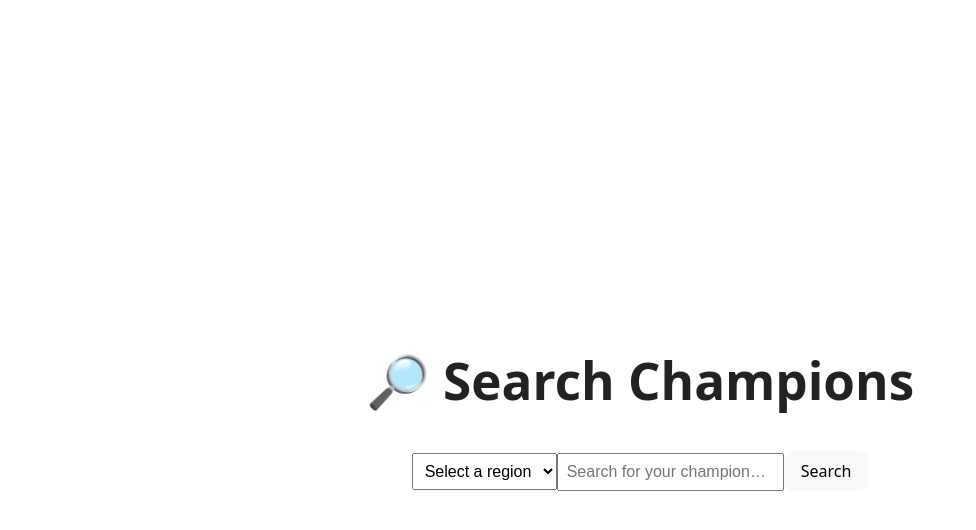
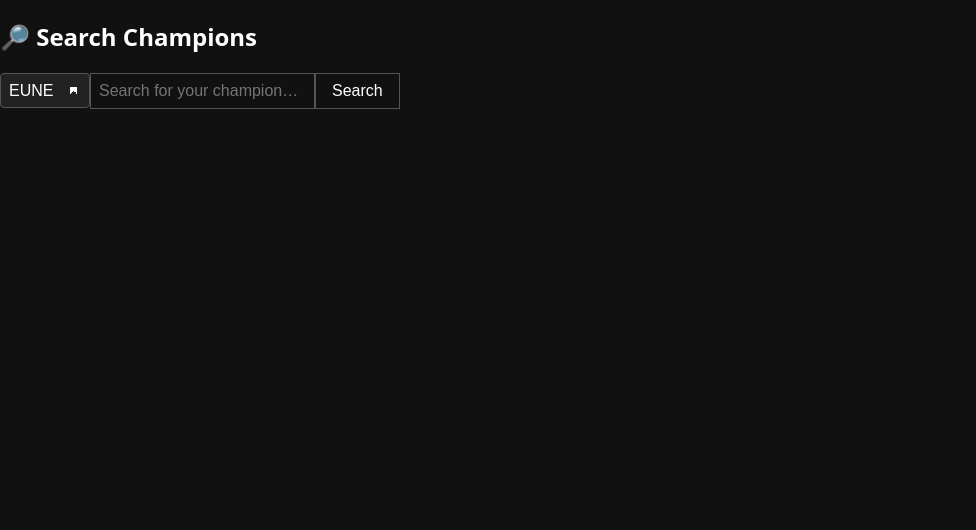
Before and after one commit to mongoose84/lol, a Vue app: page / in a window 1280 px wide. Shown: the top 530 px of the page, without its empty margins (0-976 px from the left). Built offline with nearby package versions, Linux system fonts and the light colour scheme.

Commit message:
Added my own main.css file

```diff
--- /dev/null
+++ b/src/assets/main.css
@@ -0,0 +1,53 @@
+/* src/assets/main.css */
+html, body {
+  /* Make the background dark enough so white text is readable */
+  background-color: #111;   /* optional – you probably want a dark bg */
+  color: #fff;              /* default text colour for everything */
+  margin: 0;
+  padding: 0;
+  font-family: system-ui, sans-serif;
+}
+
+/* Ensure that form controls (inputs, selects, buttons) also inherit the colour */
+input,
+textarea,
+select,
+button {
+  color: inherit;          /* inherit the white colour */
+  background: transparent;/* keep background transparent or set a dark shade */
+  border: 1px solid #555; /* optional – give them a visible border */
+}
+
+/* If you ever need to force‑override a component that sets its own colour,
+   use the universal selector with higher specificity */
+*:not([style]) {
+  color: #fff !important;
+}
+
+/* ---- Dark‑theme select (global) ---- */
+.select-dark {
+  -webkit-appearance: none;
+  -moz-appearance: none;
+  appearance: none;
+  padding: 0.5rem 2.5rem 0.5rem 0.75rem;
+  border-radius: 4px;
+  border: 1px solid #555;
+  background-color: #222;
+  color: #fff;
+  background-image: linear-gradient(45deg, transparent 50%, #fff 50%),
+                    linear-gradient(-45deg, transparent 50%, #fff 50%);
+  background-position: right 0.75rem top 50%, right 0.75rem top 50%;
+  background-size: 0.45em 0.45em, 0.45em 0.45em;
+  background-repeat: no-repeat;
+}
+.select-dark:hover,
+.select-dark:focus {
+  border-color: #888;
+  outline: none;
+  box-shadow: 0 0 0 2px rgba(255,255,255,0.15);
+}
+.select-dark option {
+  background-color: #222;
+  color: #fff;
+}
+.select-dark::-ms-expand { display: none; }
--- a/src/main.js
+++ b/src/main.js
@@ -1,6 +1,5 @@
 import { createApp } from 'vue'
-import './style.css'
 import router from './router'
 import App from './App.vue'
-
+import './assets/main.css' // Tailwind CSS
 createApp(App).use(router).mount('#app')
--- a/src/style.css
+++ /dev/null
@@ -1,79 +0,0 @@
-:root {
-  font-family: system-ui, Avenir, Helvetica, Arial, sans-serif;
-  line-height: 1.5;
-  font-weight: 400;
-
-  color-scheme: light dark;
-  color: rgba(255, 255, 255, 0.87);
-  background-color: #242424;
-
-  font-synthesis: none;
-  text-rendering: optimizeLegibility;
-  -webkit-font-smoothing: antialiased;
-  -moz-osx-font-smoothing: grayscale;
-}
-
-a {
-  font-weight: 500;
-  color: #646cff;
-  text-decoration: inherit;
-}
-a:hover {
-  color: #535bf2;
-}
-
-body {
-  margin: 0;
-  display: flex;
-  place-items: center;
-  min-width: 320px;
-  min-height: 100vh;
-}
-
-h1 {
-  font-size: 3.2em;
-  line-height: 1.1;
-}
-
-button {
-  border-radius: 8px;
-  border: 1px solid transparent;
-  padding: 0.6em 1.2em;
-  font-size: 1em;
-  font-weight: 500;
-  font-family: inherit;
-  background-color: #1a1a1a;
-  cursor: pointer;
-  transition: border-color 0.25s;
-}
-button:hover {
-  border-color: #646cff;
-}
-button:focus,
-button:focus-visible {
-  outline: 4px auto -webkit-focus-ring-color;
-}
-
-.card {
-  padding: 2em;
-}
-
-#app {
-  max-width: 1280px;
-  margin: 0 auto;
-  padding: 2rem;
-  text-align: center;
-}
-
-@media (prefers-color-scheme: light) {
-  :root {
-    color: #213547;
-    background-color: #ffffff;
-  }
-  a:hover {
-    color: #747bff;
-  }
-  button {
-    background-color: #f9f9f9;
-  }
-}
--- a/src/views/ChampionStats.vue
+++ b/src/views/ChampionStats.vue
@@ -5,7 +5,6 @@
     <!-- Placeholder – replace with API call or filtered data -->
     <p>Here you could render search results, call an API, etc.</p>
 
-    <router-link :to="{ name: 'Search' }">← Back to search</router-link>
   </section>
 </template>
 
@@ -24,7 +23,7 @@ defineProps({
 </script>
 
 <style scoped>
-.results {
+.championstats {
   max-width: 800px;
   margin: 4rem auto;
 }
--- a/src/views/Search.vue
+++ b/src/views/Search.vue
@@ -5,8 +5,8 @@
     <form @submit.prevent="goToChampionView">
 
       <!-- ▼ Dropdown ---------------------------------------------------- -->
-      <select v-model="selectedRegion" class="region-select">
-        <option disabled value="">Select a region</option>
+      <select v-model="selectedRegion" class="region-select select-dark">
+
         <!-- Loop through the options array -->
         <option v-for="opt in options" :key="opt.value" :value="opt.value">
           {{ opt.label }}
@@ -46,7 +46,7 @@ const options = [
 
 // ----- Reactive state -------------------------------------------------
 const query = ref('')
-const selectedRegion = ref('')   // will hold the dropdown value
+const selectedRegion = ref('EUNE')   // will hold the dropdown value
 const router = useRouter()
 
 // ----- Methods --------------------------------------------------------
@@ -84,6 +84,7 @@ function goToChampionView() {
 .region-select {
   padding: 0.5rem;
   font-size: 1rem;
+  width: 90px;
 }
 
 /* Text input */
```
